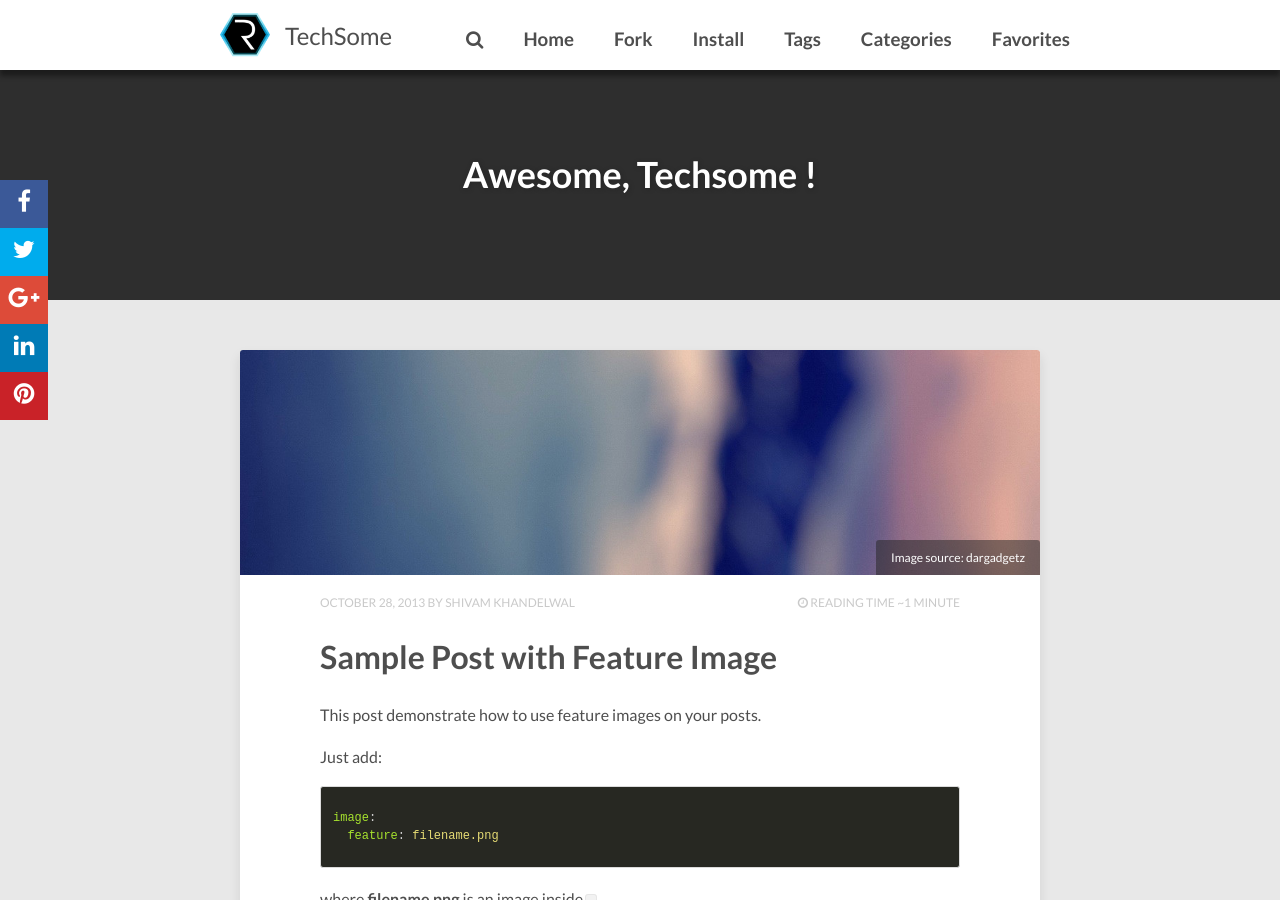
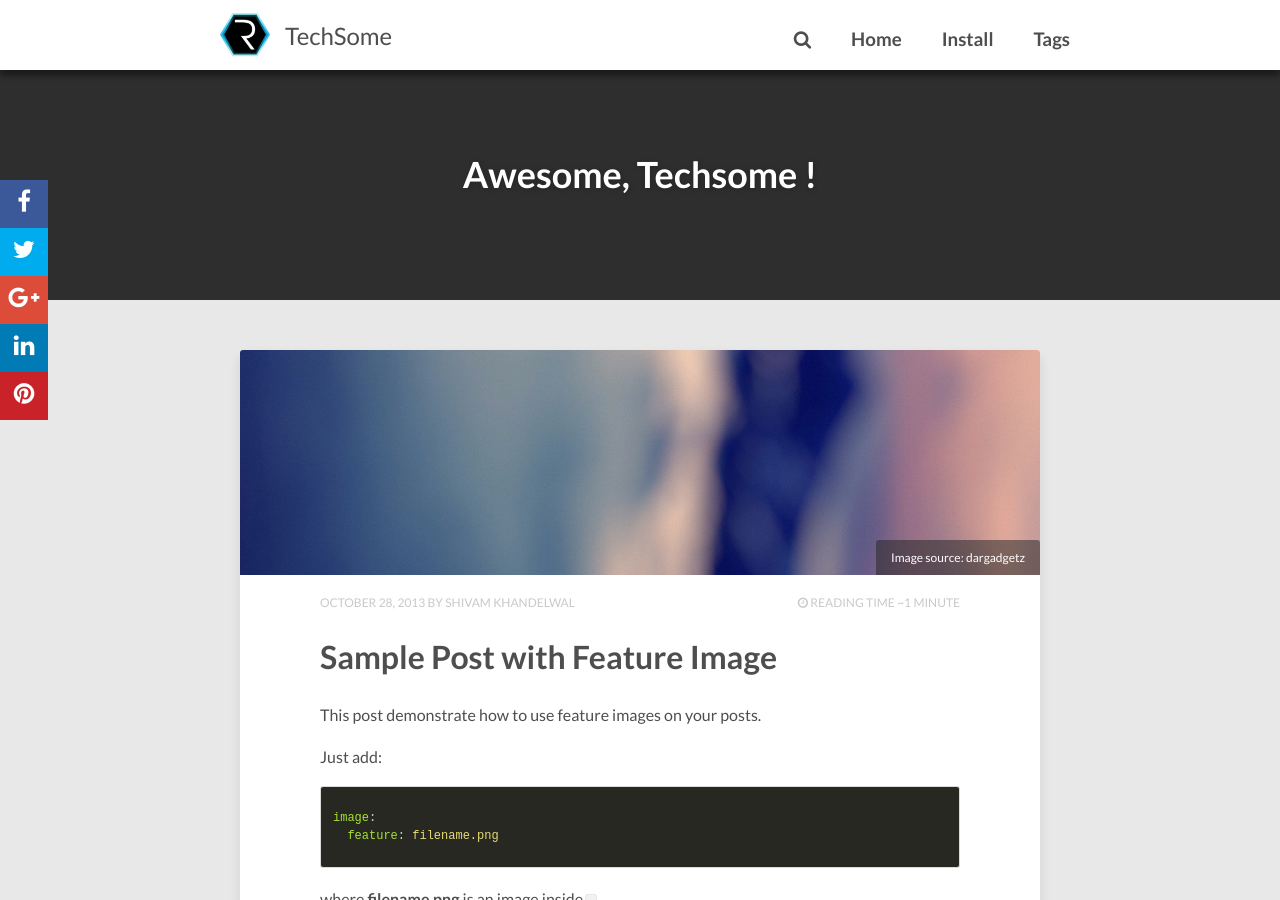
Before and after one commit to shivamkh90/shivamkh90.github.io, a Jekyll site: the page built from index.html, in a window 1280 px wide and 900 px high. Built offline with Jekyll 4.4.1, drawn with Linux system fonts in a browser that asks for light colours; nearby versions of some CDN libraries; the list of posts is cut into pages by our own code; comment, search, counter and statistics services are not loaded; some of the changed lines change nothing that is shown.

Commit message:
Clean Up

```diff
--- a/_config.yml
+++ b/_config.yml
@@ -20,22 +20,22 @@
 menu:
   - title: 'Home'
     url: '/'
-  - title: 'Fork'
-    url: 'http://github.com/aron-bordin/neo-hpstr-jekyll-theme'
+#  - title: 'Fork'
+#    url: 'http://github.com/aron-bordin/neo-hpstr-jekyll-theme'
   - title: 'Install'
     url: '/theme-setup/'
   - title: 'Tags'
     url: '/tags'
-  - title: 'Categories'
-    url: '/categories'
-    type: 'categories'
-  - title: 'Favorites'
-    url: '#'
-    submenu:
-      - title: 'Code Highlighter'
-        url: '/intro/code-highlighting-post/'
-      - title: 'Sample Post'
-        url: '/intro/sample-post/'
+#  - title: 'Categories'
+#    url: '/categories'
+#    type: 'categories'
+#  - title: 'Favorites'
+#    url: '#'
+#    submenu:
+#      - title: 'Code Highlighter'
+#        url: '/intro/code-highlighting-post/'
+#      - title: 'Sample Post'
+#        url: '/intro/sample-post/'
 
 # Owner/author information
 owner:
@@ -56,11 +56,11 @@
 # Social networking links used in author block underneath posts. Update and remove as you like.
 social:
   - title: "github"
-    url: "https://github.com/aron-bordin"
+    url: "https://github.com/shivamkh90"
   - title: "linkedin"
-    url: "https://br.linkedin.com/in/aronbordin"
-  - title: "youtube"
-    url: "https://www.youtube.com/channel/UCfnSek-9HPWOx5e2pH7VFgg"
+    url: "https://in.linkedin.com/in/khandelwalshivam"
+#  - title: "youtube"
+#    url: "https://www.youtube.com/channel/UCfnSek-9HPWOx5e2pH7VFgg"
 # Background image to be tiled on all pages
 background:
 
```
